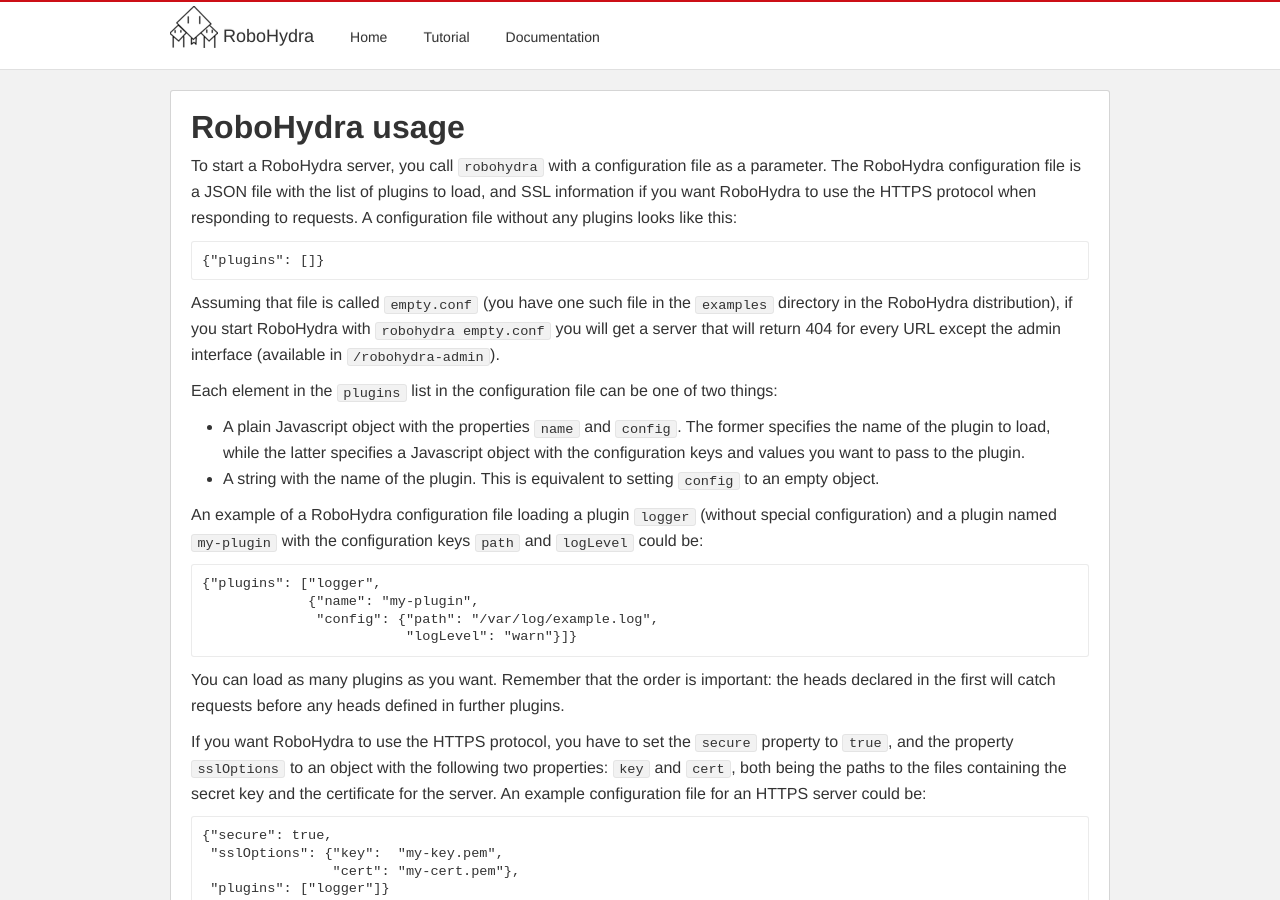
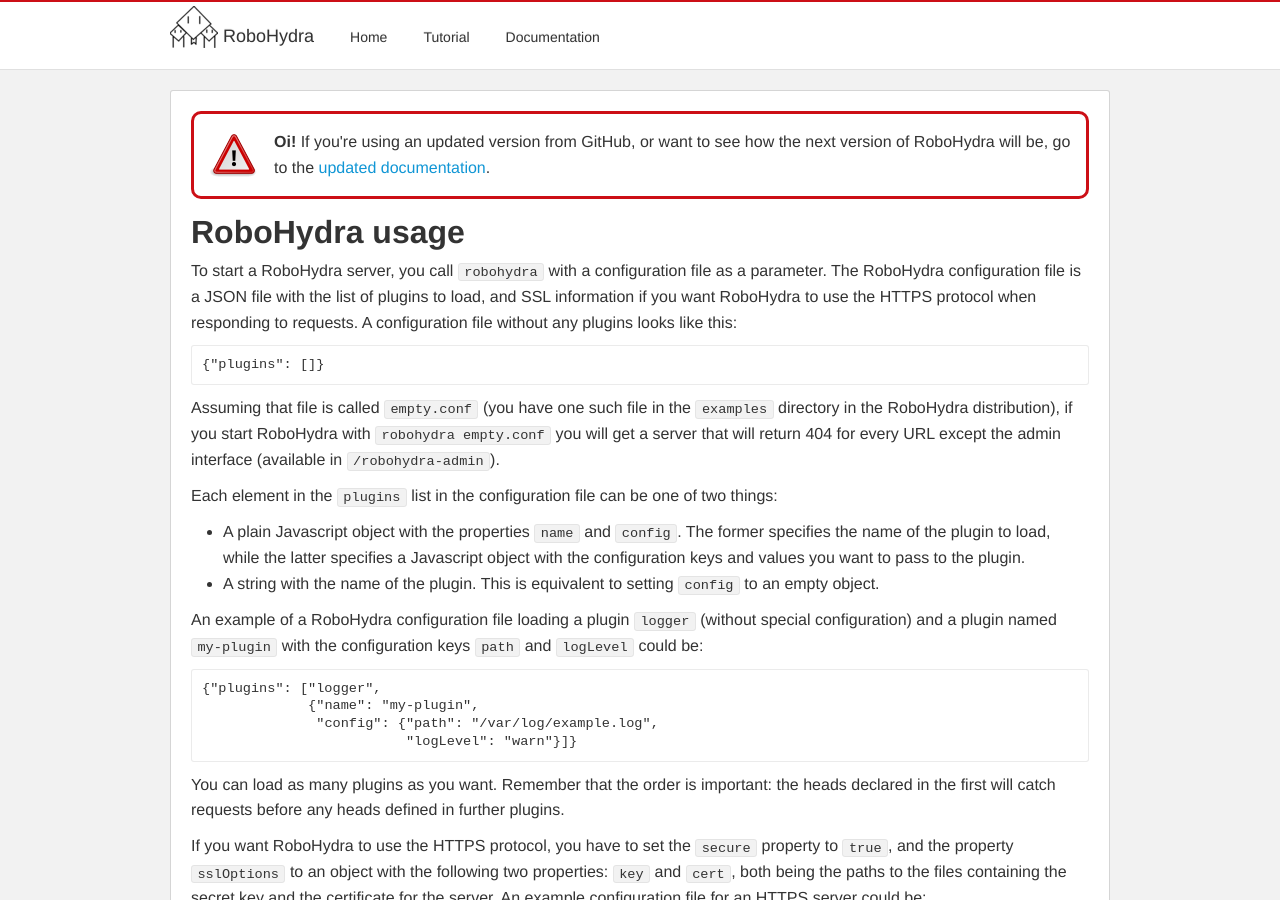
Before and after one commit to robohydra/robohydra, a Jekyll site: the page built from documentation/index.md, in a window 1280 px wide and 900 px high. Built offline with Jekyll 4.4.1, drawn with Linux system fonts in a browser that asks for light colours.

Commit message:
Link to the updated documentation

```diff
--- a/documentation/index.md
+++ b/documentation/index.md
@@ -1,6 +1,14 @@
 ---
 layout: default
 ---
+<div class="warning">
+  <img src="/static/img/dialog-warning.png"/>
+
+  <strong>Oi!</strong> If you're using an updated version from GitHub,
+  or want to see how the next version of RoboHydra will be, go to the
+  <a href="next/">updated documentation</a>.
+</div>
+
 RoboHydra usage
 ===============
 
```
